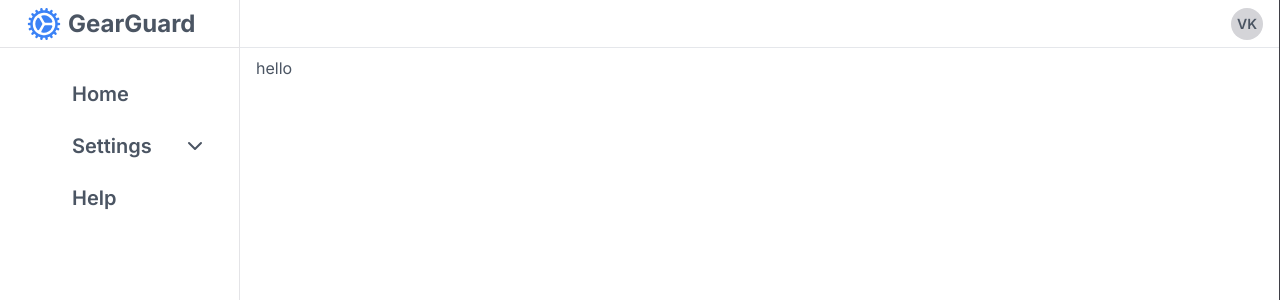
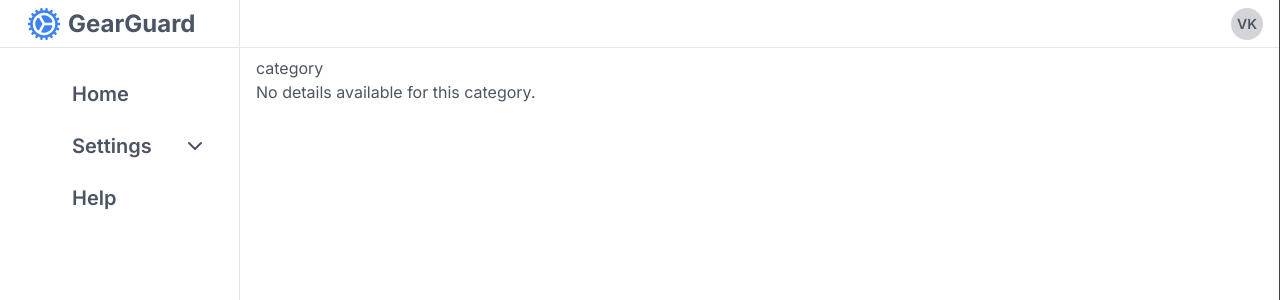
Before and after one commit to Vatexko-s/GearGuard-frontend, a Next.js app: page /dashboard/category in a window 1280 px wide. Shown: the top 300 px of the page. Built offline with nearby package versions, Linux system fonts and the light colour scheme; some icons are missing.

Commit message:
improved the routing by implementing dynamic routing

```diff
--- /dev/null
+++ b/src/app/dashboard/[category]/page.tsx
@@ -0,0 +1,20 @@
+import React from 'react';
+
+export default function CategoryPage({ params }: { params: { category: string } }) {
+    const { category } = params;
+
+    // You can fetch or define category-specific data here
+    const categoryData: {[key: string]: string} = {
+        Microphones: "Details about Microphones",
+        Speakers: "Details about Speakers",
+        Cables: "Details about Cables",
+        Others: "Details about Others",
+    };
+
+    return (
+        <div>
+            <h1>{category}</h1>
+            <p>{categoryData[category] || "No details available for this category."}</p>
+        </div>
+    );
+}
--- a/src/app/dashboard/category/page.tsx
+++ /dev/null
@@ -1,11 +0,0 @@
-import React from 'react'
-
-const Category = () => {
-    return (
-        <div>
-            hello
-        </div>
-    )
-}
-
-export default Category
```
